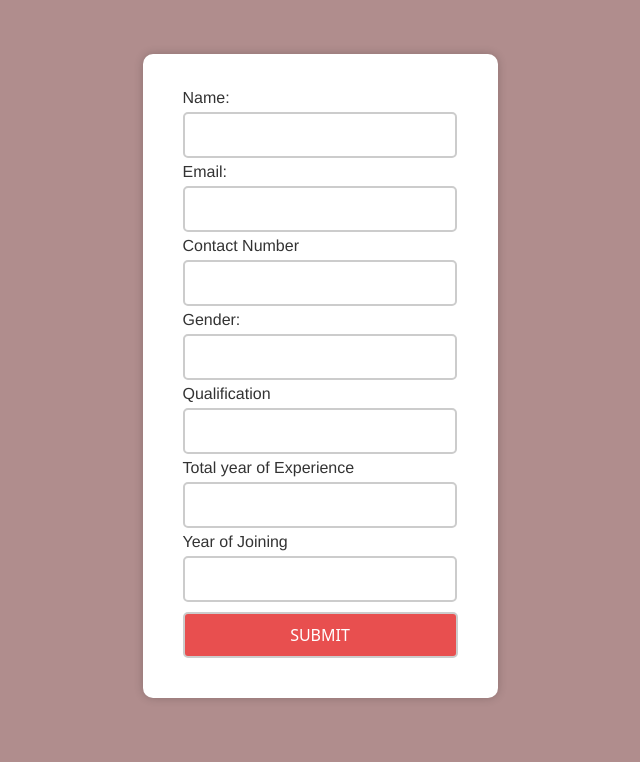
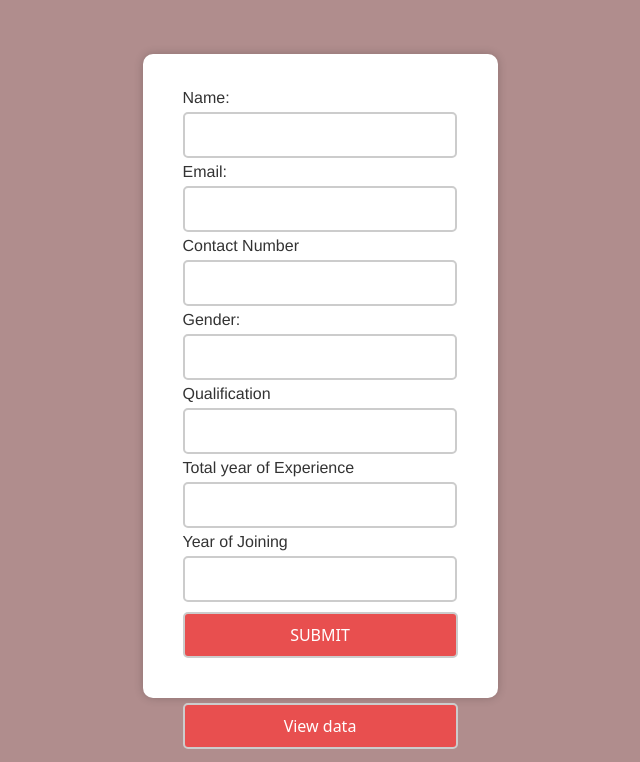
Before and after one commit to chandru793/Form-worldline, a plain HTML site: page frontend/index.html in a window 1280 px wide. Shown: the part 69-831 px from the top of the page, without its empty margins (320-960 px from the left). Before the commit the page ends 800 px from the top, so only its background shows below. Drawn offline with Linux system fonts and the light colour scheme.

Commit message:
initial commit

```diff
--- a/frontend/index.html
+++ b/frontend/index.html
@@ -30,6 +30,7 @@
 
         <button type="submit" onclick="redirectToDisplayPage()" required>SUBMIT</button>
     </form>
+    <button type="submit" onclick="redirectToTablesPage()" required>View data</button>
 
     <script>
         const form = document.getElementById("create-user-form");
@@ -66,6 +67,9 @@
         function redirectToDisplayPage() {
             window.location.href = "thanks.html";
         }
+        function redirectToTablesPage(){
+            window.location.href = "display.html";
+        }
 
     </script>
 </body>
```
